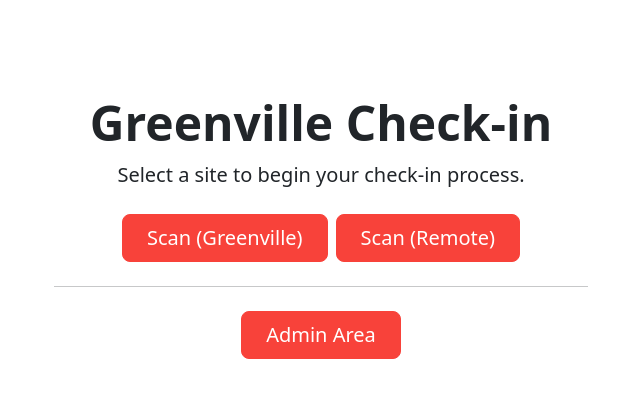
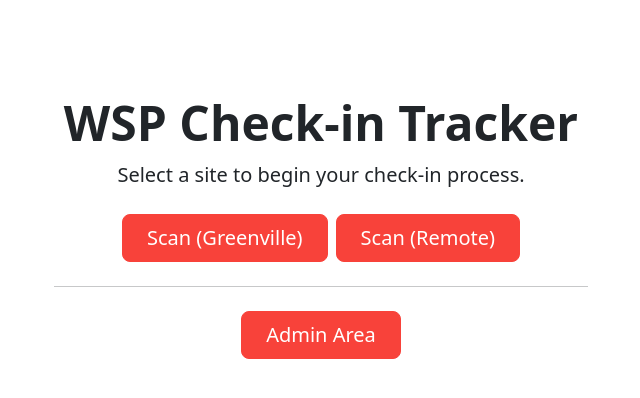
Before and after one commit to mosacko/greensboro-checkin, a FastAPI app: page / in a window 1280 px wide. Shown: the part 58-456 px from the top of the page, without its empty margins (319-959 px from the left). Run offline with FastAPI, Linux system fonts and the light colour scheme.

```diff
--- a/app/templates/home.html
+++ b/app/templates/home.html
@@ -1,6 +1,6 @@
 {% extends "base.html" %}
 
-{% block title %}Home - Greenville Check-in{% endblock %}
+{% block title %}Home - WSP Check-in Tracker{% endblock %}
 
 {% block content %}
 <style>
@@ -16,7 +16,7 @@
 </style>
 
 <div class="px-4 py-5 my-5 text-center">
-    <h1 class="display-5 fw-bold">Greenville Check-in</h1>
+    <h1 class="display-5 fw-bold">WSP Check-in Tracker</h1>
     <div class="col-lg-6 mx-auto">
         <p class="lead mb-4">Select a site to begin your check-in process.</p>
         <div class="d-grid gap-2 d-sm-flex justify-content-sm-center">
```
